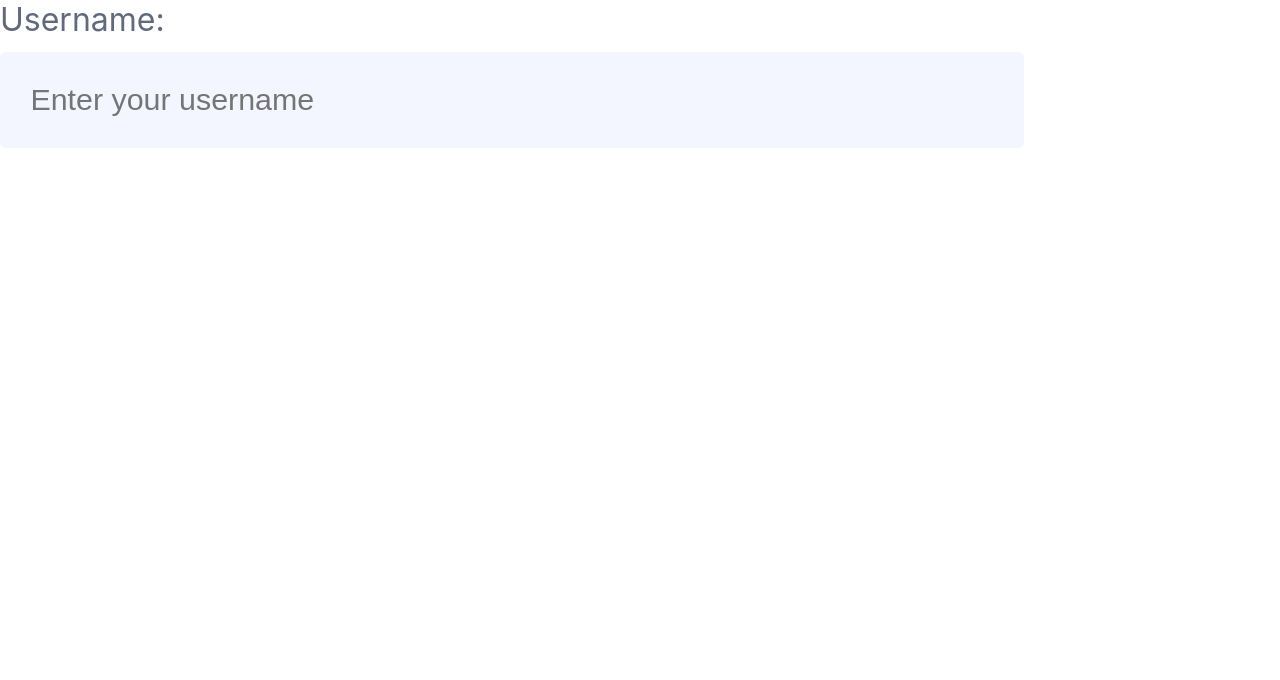
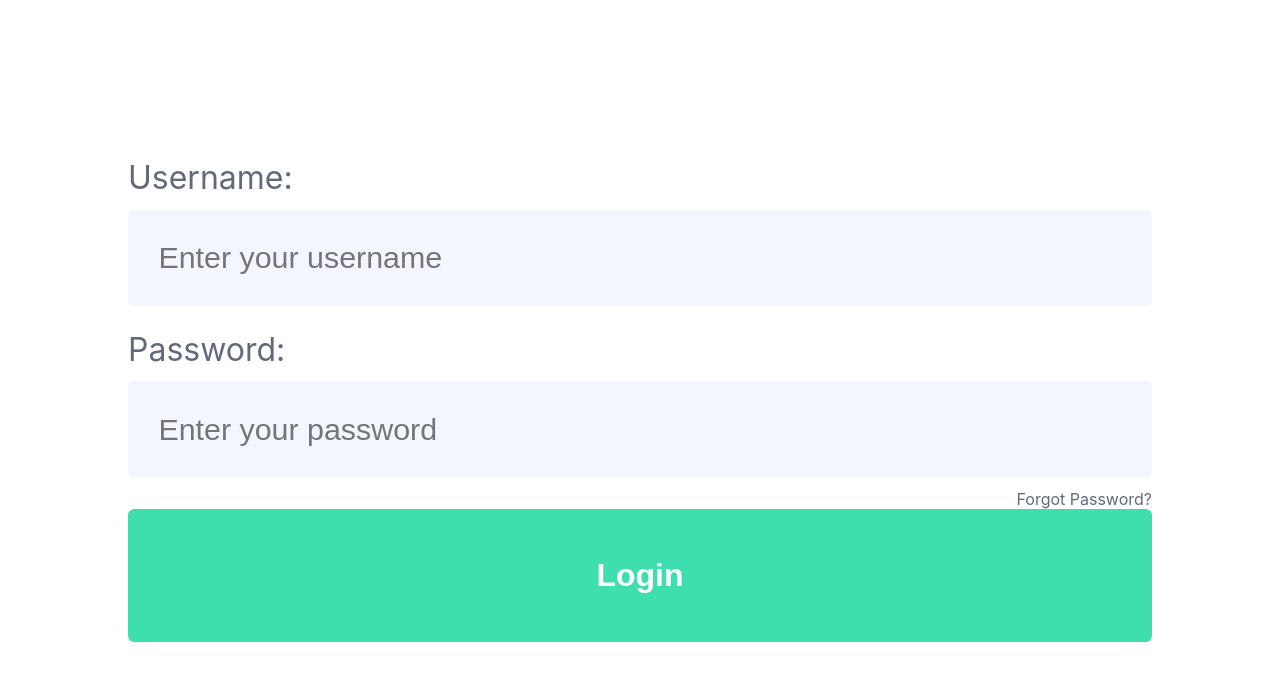
Before and after one commit to HKanwal/kapstone, a Next.js app in the folder src/next-app/: page /login in a window 1280 px wide. Shown: the top 680 px of the page. Built offline with nearby package versions, Linux system fonts and the light colour scheme.

Commit message:
Ugly login screen.

```diff
--- a/src/next-app/components/FormField.tsx
+++ b/src/next-app/components/FormField.tsx
@@ -21,7 +21,7 @@ const FormField = (props: FormFieldProps) => {
       <span className={styles.name}>{props.name}:</span>
       <TextInput
         placeholder={props.placeholder}
-        width={props.width ?? "100%"}
+        width={props.width}
         onChange={handleChange}
       />
     </div>
--- a/src/next-app/components/TextInput.tsx
+++ b/src/next-app/components/TextInput.tsx
@@ -23,7 +23,7 @@ const TextInput = (props: TextInputProps) => {
       placeholder={props.placeholder ?? ""}
       value={value}
       onChange={handleChange}
-      style={{ width: props.width }}
+      style={{ width: props.width ?? "100%" }}
     />
   );
 };
--- a/src/next-app/pages/login.tsx
+++ b/src/next-app/pages/login.tsx
@@ -1,9 +1,20 @@
 import type { NextPage } from "next";
+import Button from "../components/Button";
 import FormField from "../components/FormField";
+import styles from "../styles/LoginPage.module.css";
 
 const LoginPage: NextPage = () => {
   return (
-    <FormField name="Username" placeholder="Enter your username" width="80%" />
+    <div className={styles.container}>
+      <div className={styles["username-container"]}>
+        <FormField name="Username" placeholder="Enter your username" />
+      </div>
+      <div className={styles["password-container"]}>
+        <FormField name="Password" placeholder="Enter your password" />
+      </div>
+      <span className={styles["forgot-password"]}>Forgot Password?</span>
+      <Button title="Login" width="80%" />
+    </div>
   );
 };
 
--- a/src/next-app/styles/FormField.module.css
+++ b/src/next-app/styles/FormField.module.css
@@ -1,6 +1,7 @@
 .container {
   display: flex;
   flex-direction: column;
+  width: 100%;
 }
 
 .name {
--- a/src/next-app/styles/LoginPage.module.css
+++ b/src/next-app/styles/LoginPage.module.css
@@ -4,4 +4,21 @@
   display: flex;
   align-items: center;
   justify-content: center;
+  flex-direction: column;
 }
+
+.username-container {
+  padding-bottom: 3vh;
+  width: 80%;
+}
+
+.password-container {
+  padding-bottom: 1.5vh;
+  width: 80%;
+}
+
+.forgot-password {
+  width: 80%;
+  text-align: right;
+  color: var(--text-grey-color);
+}
```
